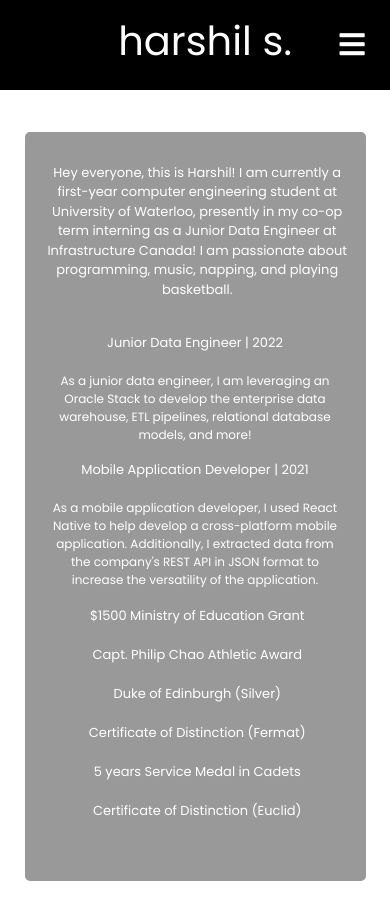
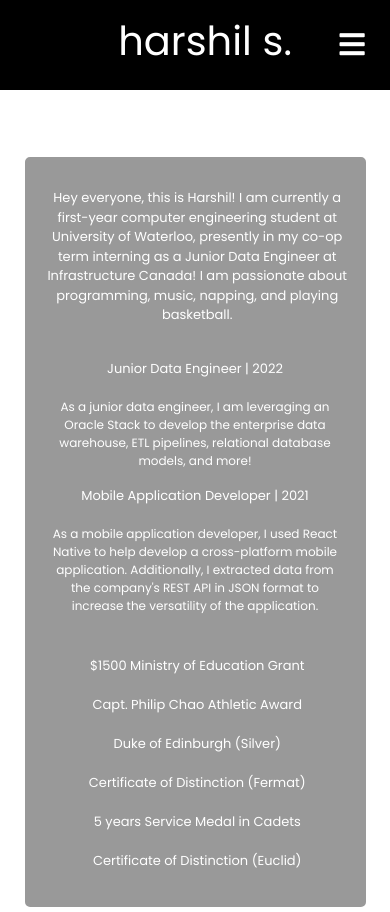
Before and after one commit to harshils1/portfoliov2, a React (Create React App) app: page /aboutme in a window 390 px wide. Before the commit the page ends 886 px from the top, so only its background shows below. Built offline with nearby package versions, Linux system fonts and the light colour scheme; a web font is replaced by a local one.

Commit message:
small bug fixes

```diff
--- a/src/Portfolio/AboutMe/AboutMe.css
+++ b/src/Portfolio/AboutMe/AboutMe.css
@@ -136,7 +136,7 @@
 
   .about-details {
     position: absolute;
-    top: 15%;
+    top: 18%;
     left: 5%;
     background-color: rgba(0, 0, 0, 0.4);
     height: 90%;
@@ -159,7 +159,7 @@
   .paragraph3 {
     margin-left: -180%;
     font-size: 13px;
-    margin-top: 400%;
+    margin-top: 422%;
     width: 264%;
   }
 
```
